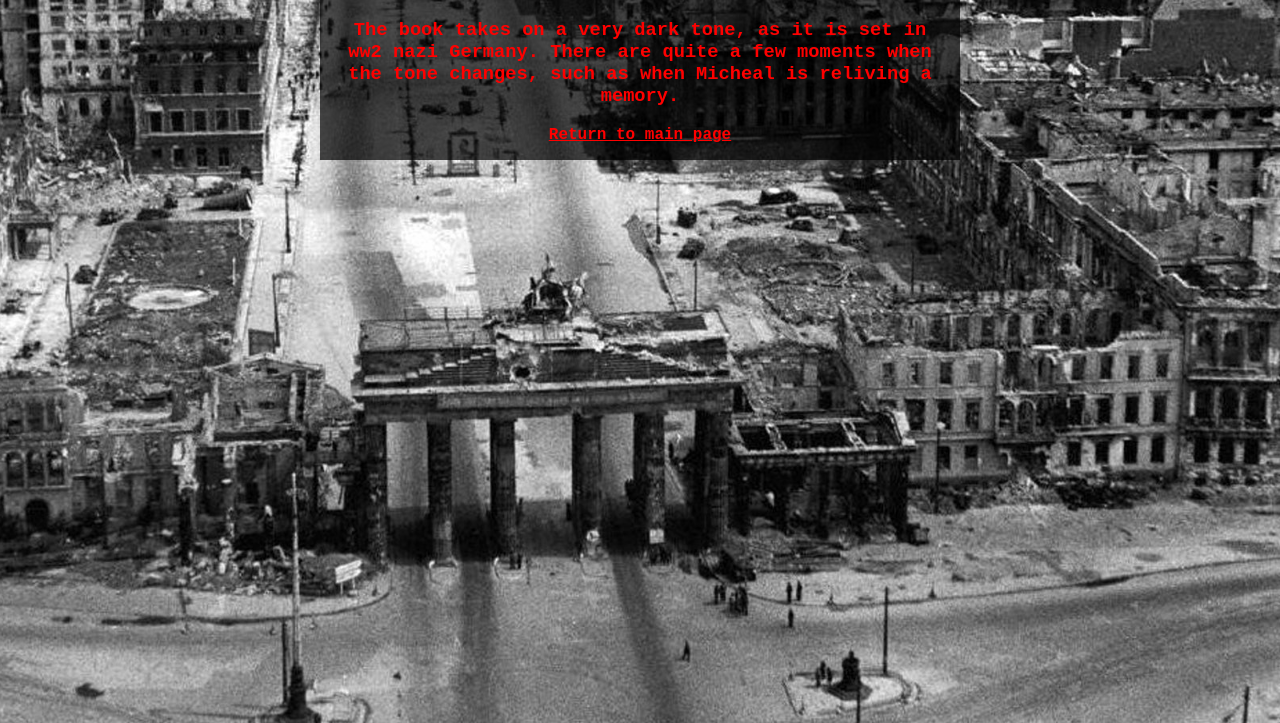
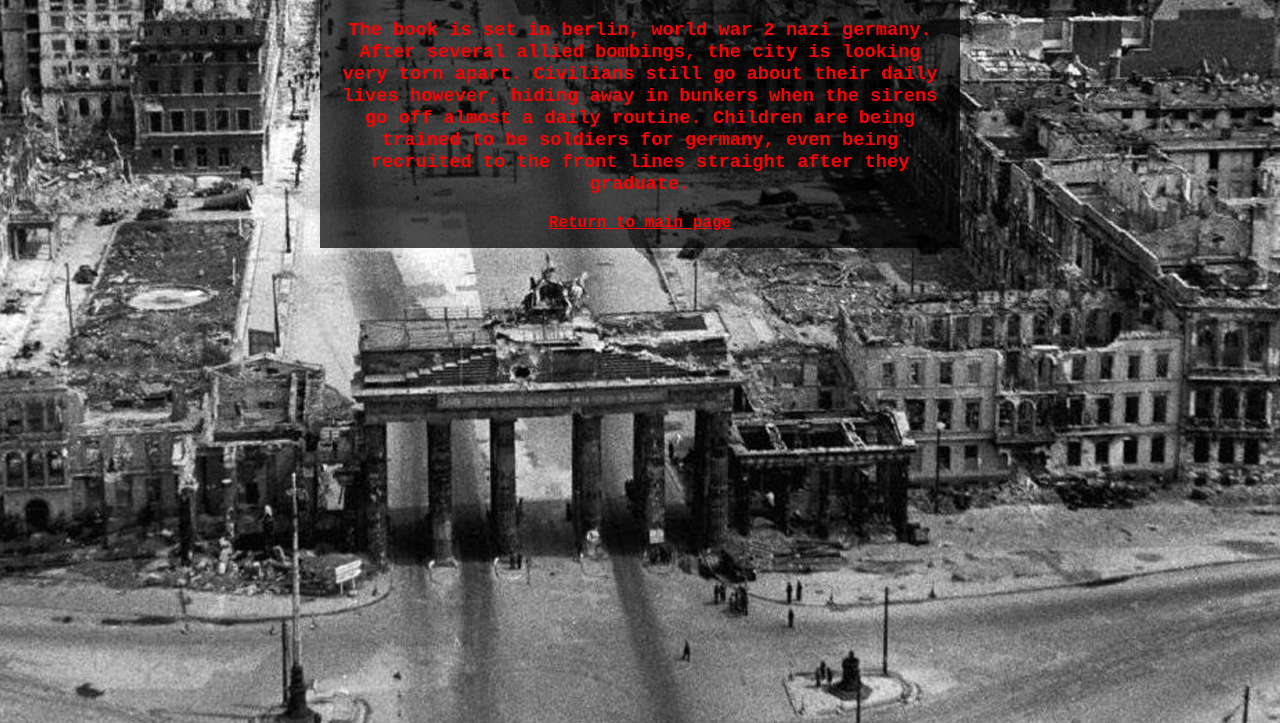
Before and after one commit to Ham-ster-Ham/bookproject, a plain HTML site: page setting.html in a window 1280 px wide. Shown: the part 77-800 px from the top of the page. Drawn offline with Linux system fonts and the light colour scheme.

Commit message:
half-finish setting, placeholder text for theme. im too tired for this it's 10:37 i'm going to bed

```diff
--- a/setting.html
+++ b/setting.html
@@ -11,9 +11,10 @@
   <body>
     <h1>Setting throughout the book</h1>
 
-
-    <h3>The book takes on a very dark tone, as it is set in ww2 nazi Germany. There are quite a few moments when the tone changes, such as when Micheal is reliving a memory.</h3>
-
+    <h3>The book is set in berlin, world war 2 nazi germany. After several allied bombings, the city is looking very torn apart.
+       Civilians still go about their daily lives however, hiding away in bunkers when the sirens go off almost a daily routine.
+      Children are being trained to be soldiers for germany, even being recruited to the front lines straight after they graduate.
+     </h3>
 
     <a href="index.html">Return to main page</a>
   </body>
```
Also changed, not shown: themes.html (+1 -0 lines).
